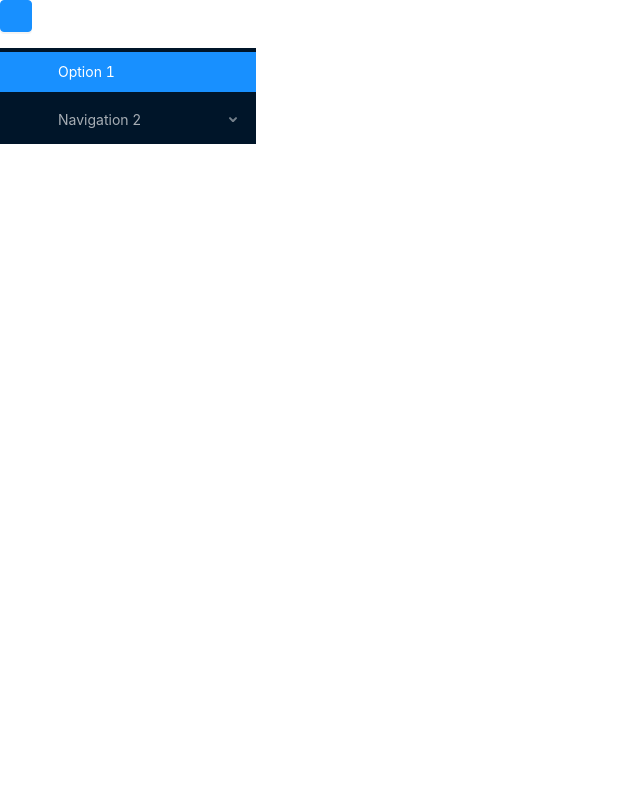
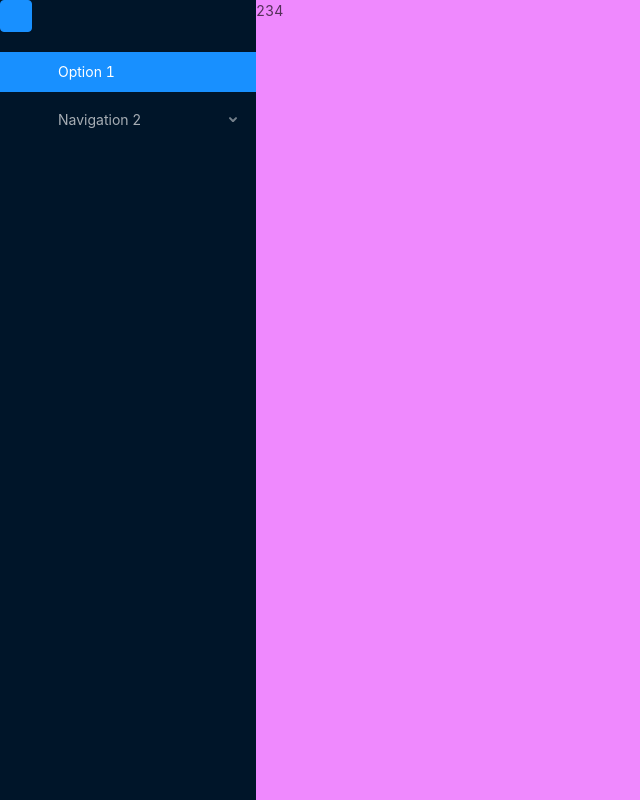
Before and after one commit to iwangjie/ccloud-web, a Vue app: page / in a window 1280 px wide. Shown: the whole page, without its empty margins (0-640 px from the left). Built offline with nearby package versions, Linux system fonts and the light colour scheme.

Commit message:
完成基本左右布局

```diff
--- a/src/components/Menu/index.vue
+++ b/src/components/Menu/index.vue
@@ -3,10 +3,10 @@
  * @Author: kcz
  * @Date: 2020-02-23 21:15:27
  * @LastEditors: kcz
- * @LastEditTime: 2020-02-24 19:57:17
+ * @LastEditTime: 2020-02-24 20:20:22
  -->
 <template>
-  <div style="width: 256px">
+  <div class="menu-main" :class="collapsed ? 'collapsed' : ''">
     <a-button type="primary" @click="toggleCollapsed" style="margin-bottom: 16px">
       <a-icon :type="collapsed ? 'menu-unfold' : 'menu-fold'" />
     </a-button>
--- a/src/main.js
+++ b/src/main.js
@@ -4,6 +4,8 @@ import router from './router'
 import store from './store'
 // import { Button } from 'ant-design-vue'
 import './core/'
+
+import './styles/index.less'
 // Vue.use(Button)
 Vue.config.productionTip = false
 new Vue({
--- /dev/null
+++ b/src/styles/index.less
@@ -0,0 +1 @@
+@import './layout.less';
--- /dev/null
+++ b/src/styles/layout.less
@@ -0,0 +1,21 @@
+// 布局主体样式
+.layout-main{
+ display: flex;
+ .layout-right{
+   flex: 1;
+   background: #ef89fe;
+ }
+}
+
+// 菜单主体样式
+.menu-main{
+  width: 256px;
+  height: 100vh;
+  background: #001529;
+  transition: width 0.2s;
+  overflow-y: auto;
+  overflow-x: hidden;
+  &.collapsed{
+  width: 80px;
+  }
+}
--- a/src/views/layout/index.vue
+++ b/src/views/layout/index.vue
@@ -3,19 +3,22 @@
  * @Author: kcz
  * @Date: 2020-02-23 21:12:19
  * @LastEditors: kcz
- * @LastEditTime: 2020-02-24 19:57:25
+ * @LastEditTime: 2020-02-24 20:24:25
  -->
 <template>
-  <div>
-    <kmenu />
+  <div class="layout-main">
+    <cMenu class="c-layout-left" />
+    <div class="layout-right">
+      234
+    </div>
   </div>
 </template>
 <script>
-import kmenu from '@/components/Menu/index.vue'
-// console.log(kmenu)
+import cMenu from '@/components/Menu/index.vue'
+// console.log(cMenu)
 export default {
   components: {
-    kmenu
+    cMenu
   }
 }
 </script>
```
